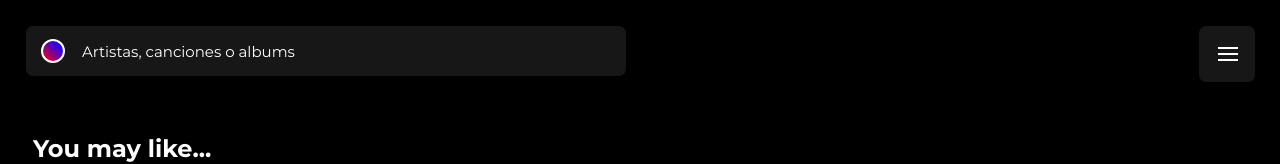
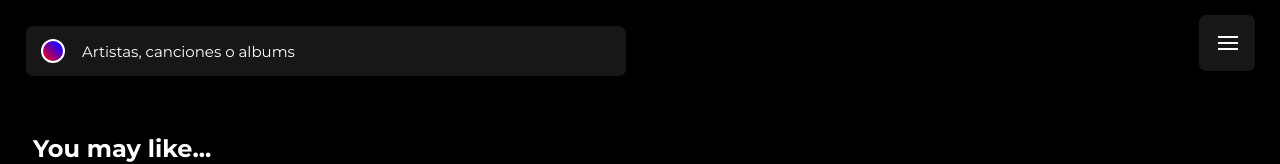
Before and after one commit to haykbit/react-music-player, a React (Create React App) app in the folder client/: page /home-page in a window 1280 px wide. Shown: the top 164 px of the page. Built offline with nearby package versions, Linux system fonts and the light colour scheme.

Commit message:
fix: aling center

```diff
--- a/client/src/components/Navbar/style/navbar.css
+++ b/client/src/components/Navbar/style/navbar.css
@@ -218,7 +218,11 @@ nav i {
   -webkit-box-pack: end;
       -ms-flex-pack: end;
           justify-content: flex-end;
+  -webkit-box-align: center;
+      -ms-flex-align: center;
+          align-items: center;
   margin-right: 35px;
+  height: 33px;
 }
 
 nav li h4 {
--- a/client/src/components/Navbar/style/navbar.scss
+++ b/client/src/components/Navbar/style/navbar.scss
@@ -179,7 +179,9 @@ nav i {
 .menu-actions {
   display: flex;
   justify-content: flex-end;
+  align-items: center;
   margin-right: 35px;
+  height: 33px;
 }
 
 nav li h4 {
```
Also changed, not shown: 1 other file (tests, documents, lock files or other folders).
